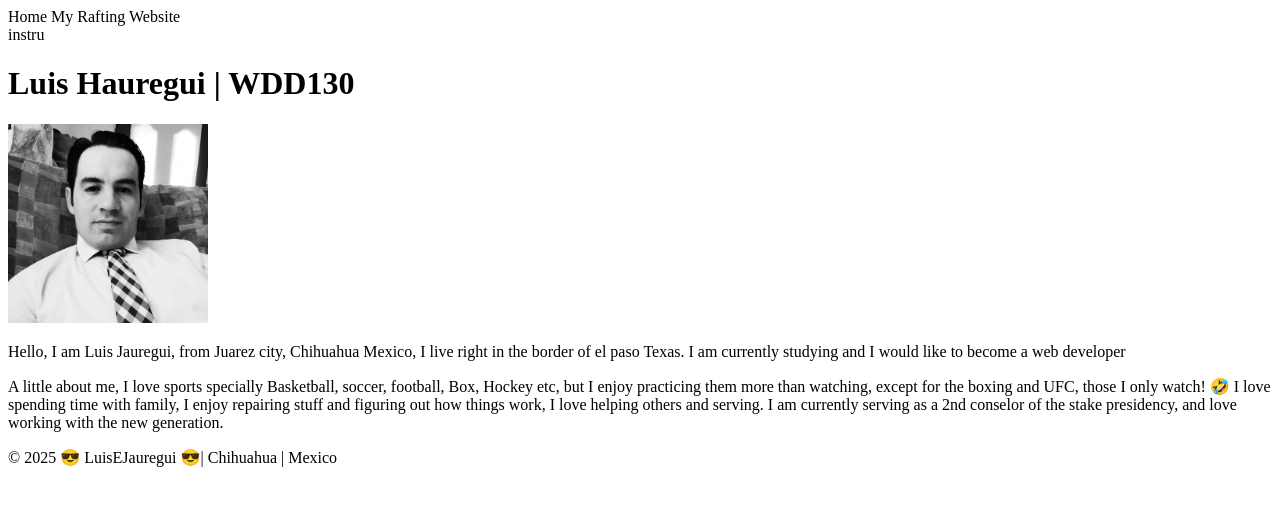
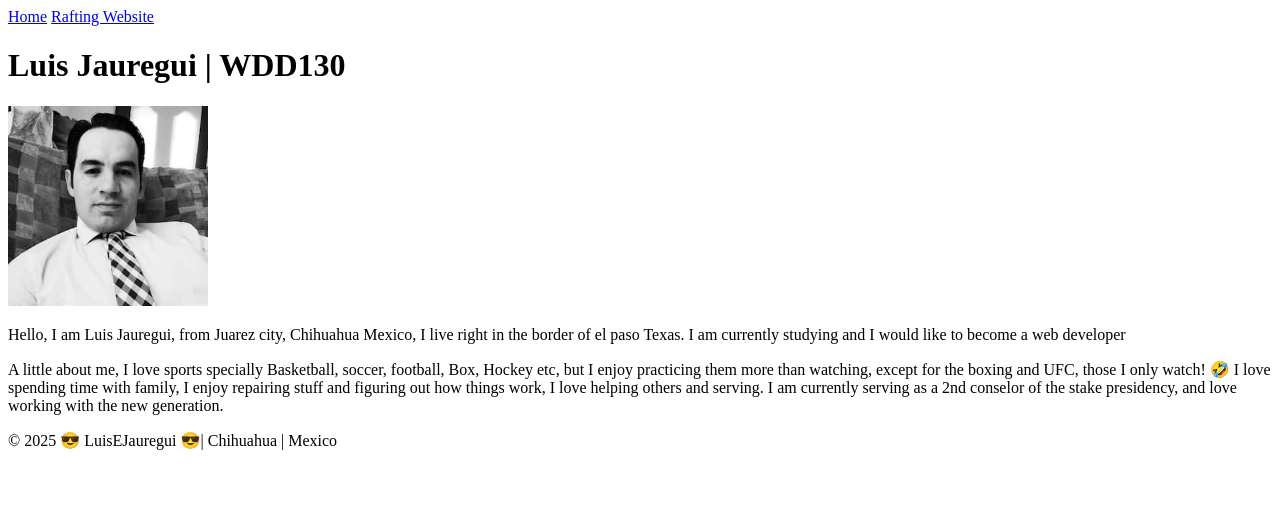
Before and after one commit to LuisEJauregui/wdd130, a plain HTML site: page index.html in a window 1280 px wide. Drawn offline with Linux system fonts and the light colour scheme.

Commit message:
Corrected Issues

```diff
--- a/index.html
+++ b/index.html
@@ -8,13 +8,13 @@
 <body>
     <header>
         <nav>
-            <a ref="#">Home</a>
-            <a ref="wwr/">My Rafting Website</a>
+            <a href="#">Home</a>
+            <a href="wwr/">Rafting Website</a>
         </nav>
-    </header>instru
+    </header>
     <main>
-        <h1>Luis Hauregui | WDD130</h1>
-        <img src="images/profile.jpg" alt="Luis Jauregui BYU Pathway student" width="200">
+        <h1>Luis Jauregui | WDD130</h1>
+        <img src="images/LJ Profile.jpg" alt="Luis Jauregui BYUI online student profile picture" width="200" height="200">
         <p>Hello, I am Luis Jauregui, from Juarez city, Chihuahua Mexico, I live right in the border of el paso Texas. I am currently studying and I would like to become a web developer</p>
         <p>A little about me, I love sports specially Basketball, soccer, football, Box, Hockey etc, but I enjoy practicing them more than watching, except for the boxing and UFC, those I only watch! 🤣
             I love spending time with family, I enjoy repairing stuff and figuring out how things work, I love helping others and serving. I am currently serving as a 2nd conselor of the stake presidency, and love working with the new generation.
```
Also changed, not shown: images/LJ Profile.jpg (added), images/profile.jpg (deleted).
